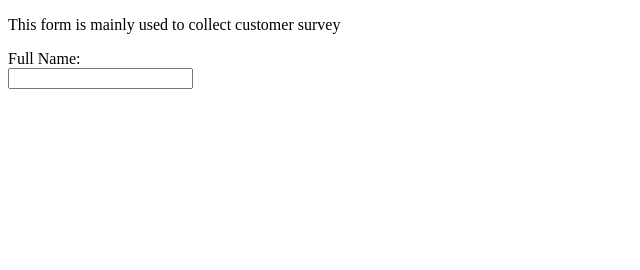
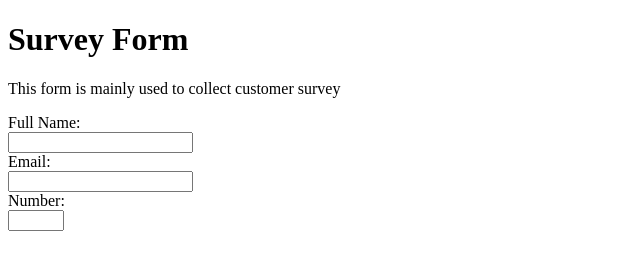
Before and after one commit to heniarmoniyem/Microverse_Project3, a plain HTML site: page index.html in a window 1280 px wide. Shown: the whole page, without its empty margins (0-640 px from the left). Drawn offline with Linux system fonts and the light colour scheme.

Commit message:
user storie 2

```diff
--- a/index.html
+++ b/index.html
@@ -8,11 +8,16 @@
 
   <body>
     <script src="https://cdn.freecodecamp.org/testable-projects-fcc/v1/bundle.js"></script>
-    <title><h1 id="title">Survey Form</h1></title>
+    <h1 id="title">Survey Form</h1>
     <p id="description"> This form is mainly used to collect customer survey</p>
     <form id="survey-form">
       <label for="fname">Full Name:</label><br>
-      <input type="text" id="name " name="name " value=""><br>
+      <input type="text" id="name" name="name " value="" required><br>
+      <label for="email">Email:</label><br>
+      <input type="email" id="email" name="name " value="" required><br>
+      <label for="number">Number:</label><br>
+      <input type="number" id="number" name="name " max="10" min="0"><br>
+
     </form>
 
 
```
